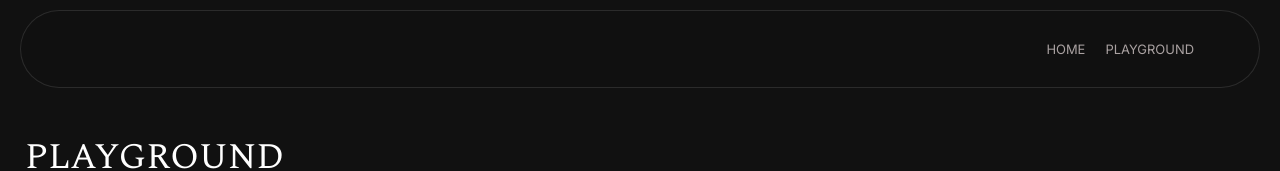
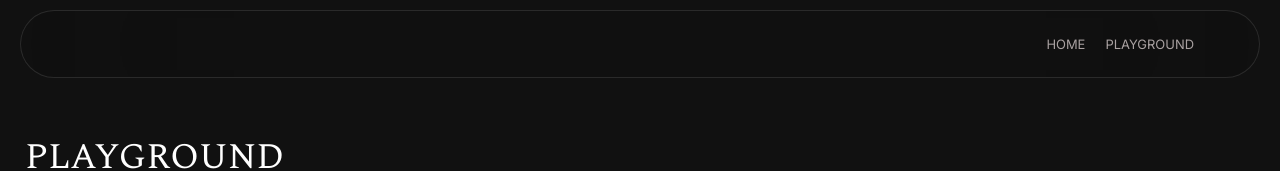
Before and after one commit to goodiesnr/goodiesnr, a React (Vite) app: page /playground in a window 1280 px wide. Shown: the top 171 px of the page. Built offline with nearby package versions, Linux system fonts and the light colour scheme.

Commit message:
new updates

```diff
--- a/src/index.css
+++ b/src/index.css
@@ -38,10 +38,10 @@ a {
   top: 10px;
   left: 20px;
   right: 20px;
-  background-color: rgba(17, 17, 17, 0.85);
-  backdrop-filter: blur(12px);
-  -webkit-backdrop-filter: blur(12px);
-  padding: 30px;
+  background-color: rgba(17, 17, 17, 0.15);
+  backdrop-filter: blur(120px);
+  -webkit-backdrop-filter: blur(120px);
+  padding: 25px;
   padding-right: 15px;
   border: 1px solid rgba(51, 51, 51, 0.8);
   border-radius: 1000px;
```
